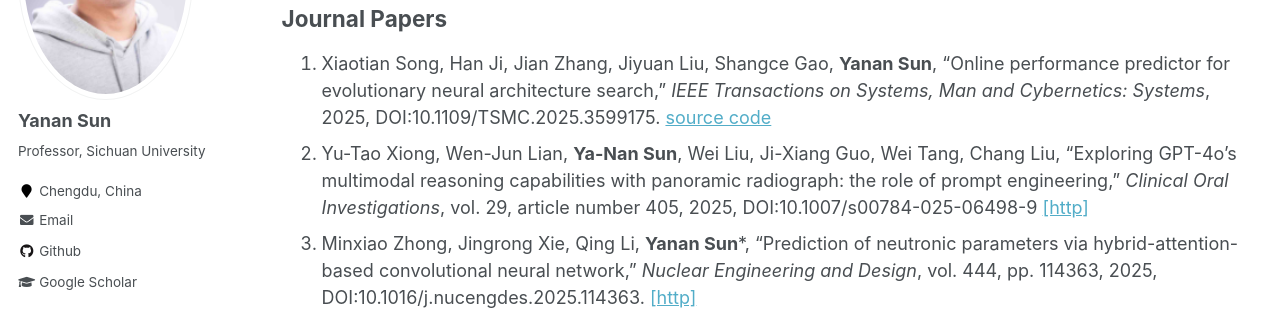
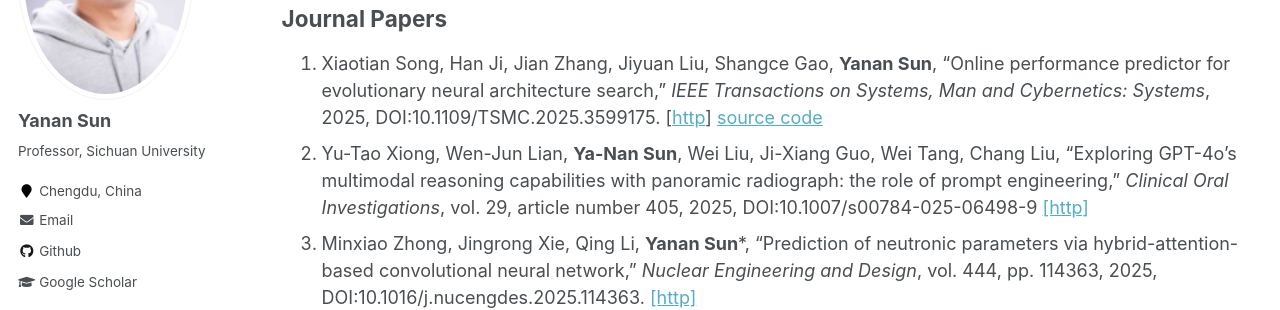
Before and after one commit to yn-sun/yn-sun.github.io, a Jekyll site: the page built from _pages/publications.md, in a window 1280 px wide and 900 px high, scrolled down 402 px. Shown: the part 180-490 px from the top of the window. Built offline with Jekyll 4.4.1, drawn with Linux system fonts in a browser that asks for light colours; comment, search, counter and statistics services are not loaded.

Commit message:
Update publications.md

```diff
--- a/_pages/publications.md
+++ b/_pages/publications.md
@@ -12,7 +12,7 @@ author_profile: true
 3. **孙亚楠**, 吕泽琼, 冯雨麒, 吕建成 著. 自动化机器学习, 北京: 科学出版社, 2025. (ISBN 9787030814333)  [[购买链接]](https://www.ecsponline.com/goods.php?id=227870) &nbsp;&nbsp;&nbsp;[如果你是学生，请邮箱联系我赠送与你]
 
 ## Journal Papers
-1. Xiaotian Song, Han Ji, Jian Zhang, Jiyuan Liu, Shangce Gao, **Yanan Sun**, "Online performance predictor for evolutionary neural architecture search," <i>IEEE Transactions on Systems, Man and Cybernetics: Systems</i>, 2025, DOI:10.1109/TSMC.2025.3599175. [source code](https://github.com/songxt3/GPOPP)
+1. Xiaotian Song, Han Ji, Jian Zhang, Jiyuan Liu, Shangce Gao, **Yanan Sun**, "Online performance predictor for evolutionary neural architecture search," <i>IEEE Transactions on Systems, Man and Cybernetics: Systems</i>, 2025, DOI:10.1109/TSMC.2025.3599175. [[http](https://ieeexplore.ieee.org/document/11145879)] [source code](https://github.com/songxt3/GPOPP)
 2. Yu-Tao Xiong, Wen-Jun Lian, **Ya-Nan Sun**, Wei Liu, Ji-Xiang Guo, Wei Tang, Chang Liu, "Exploring GPT-4o’s multimodal reasoning capabilities with panoramic radiograph: the role of prompt engineering," <i>Clinical Oral Investigations</i>, vol. 29, article number 405, 2025, DOI:10.1007/s00784-025-06498-9
 [[http]](https://link.springer.com/article/10.1007/s00784-025-06498-9)
 3. Minxiao Zhong, Jingrong Xie, Qing Li, **Yanan Sun***, "Prediction of neutronic parameters via hybrid-attention-based convolutional neural network," <i>Nuclear Engineering and Design</i>, vol. 444, pp. 114363, 2025, DOI:10.1016/j.nucengdes.2025.114363. [[http]](https://www.sciencedirect.com/science/article/abs/pii/S0029549325005400)
```
